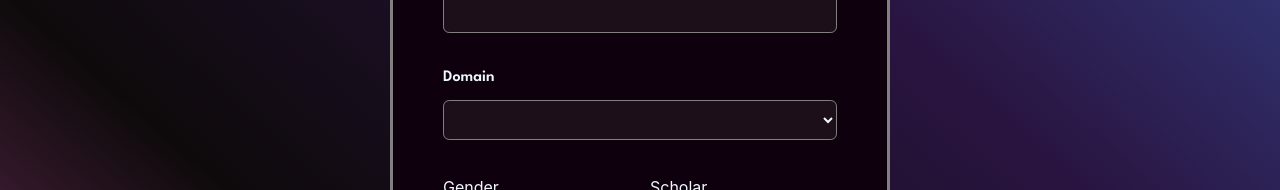
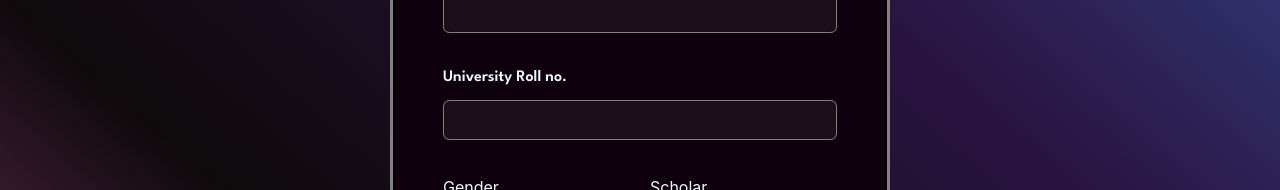
Before and after one commit to ziyamohammad/genaievent, a React (Create React App) app: page / in a window 1280 px wide. Shown: the part 386-576 px from the top of the page. Built offline with nearby package versions, Linux system fonts and the light colour scheme.

Commit message:
corrected field

```diff
--- a/src/components/Input.js
+++ b/src/components/Input.js
@@ -57,15 +57,14 @@ const Input = () => {
 
 
         <div className="input">
-          <label htmlFor="domain">Domain</label>
-          <select name="domain" required>
-            <option value="" disabled selected>
-
-            </option>
-            <option value="apple">Web Developer</option>
-            <option value="banana">Designer</option>
-            <option value="cherry">Machine Learning</option>
-          </select>
+          <label htmlFor="domain">University Roll no.</label>
+           <input
+            type="text"
+            id="branch"
+            name="branch"
+            required
+            onBlur={(e) => validateField("branch", e.target.value)}
+          />
         </div>
 
 
```
